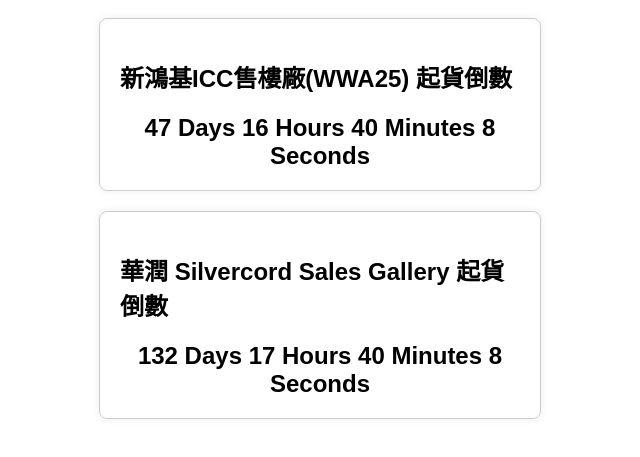
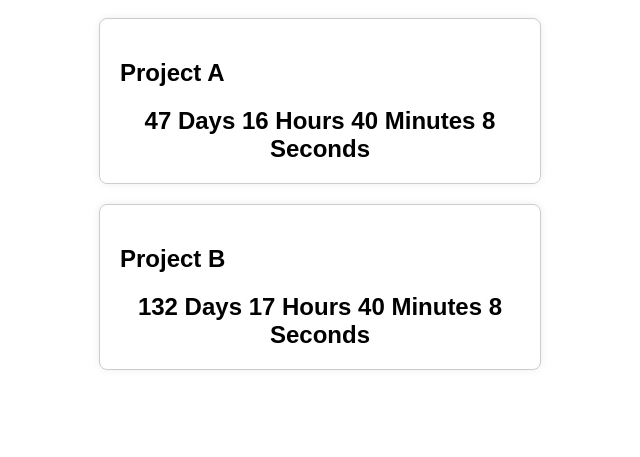
Before and after one commit to planinmobile1-code/Plan-In-Project, a plain HTML site: page index.html in a window 1280 px wide. Shown: the part 81-538 px from the top of the page, without its empty margins (320-960 px from the left). Drawn offline with Linux system fonts and the light colour scheme.

Commit message:
Add files via upload

```diff
--- a/index.html
+++ b/index.html
@@ -30,23 +30,12 @@
 <body>
 <h1>📅 Project Countdown Dashboard</h1>
 <div id="container"></div>
-<!-- JSON embedded safely in HTML -->
-<script id="projectsData" type="application/json">
-[
- {
-   "name": "新鴻基ICC售樓廠(WWA25) 起貨倒數",
-   "deadline": "2026-01-18T20:00:00"
- },
- {
-   "name": "華潤 Silvercord Sales Gallery 起貨倒數",
-   "deadline": "2026-04-13T21:00:00"
- }
-]
-</script>
 <script>
- function loadProjects() {
-   const jsonText = document.getElementById('projectsData').textContent.trim();
-   const projects = JSON.parse(jsonText);
+ async function loadProjects() {
+   try {
+     const response = await fetch('projects.json?v=' + Date.now());
+     // 加 timestamp 防止 GitHub Cache
+     const projects = await response.json();
      const container = document.getElementById('container');
      projects.forEach((proj, index) => {
        const div = document.createElement('div');
@@ -58,6 +47,9 @@
        container.appendChild(div);
        createCountdown(proj.deadline, `cd${index}`);
      });
+   } catch (e) {
+     console.error("Load JSON failed:", e);
+   }
  }
  function createCountdown(deadline, elementId) {
    const targetDate = new Date(deadline);
```
Lines whose indentation alone changed are shown as unchanged.
